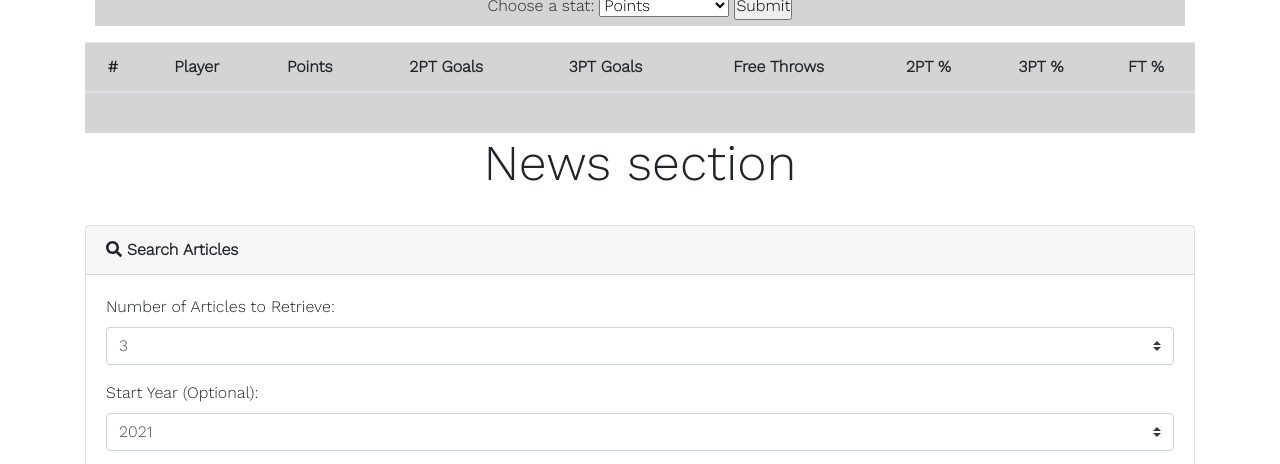
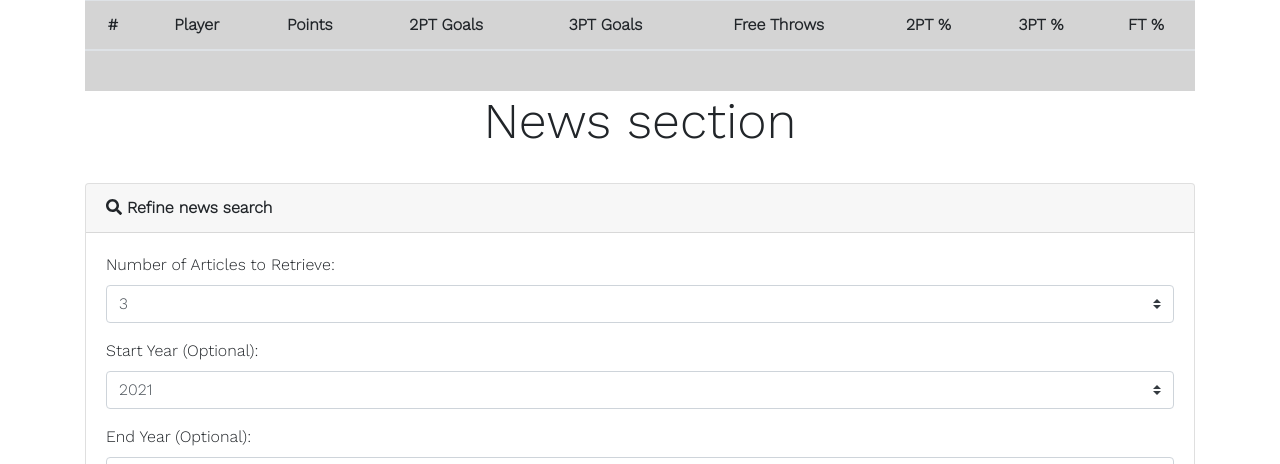
Before and after one commit to AGr2020Xman/Project_1-Basketball-News, a plain HTML site: page index.html in a window 1280 px wide. Shown: the part 636-1100 px from the top of the page. Drawn offline with nearby package versions, Linux system fonts and the light colour scheme.

Commit message:
basic layout for v1

```diff
--- a/index.html
+++ b/index.html
@@ -108,16 +108,7 @@
                                             <h2>Player Searched</h2>
                                             <!-- <img src="#" alt="#"> -->
                                             <div id="playerSaved"></div>
-                                            <form action="#">
-                                              <label for="stats-selection">Choose a stat:</label>
-                                              <select id="stats-dropdown" name="stats">
-                                                <option id="Points" value="Points">Points</option>
-                                                <option id="TeamStats" value="TeamStats">Team Stats</option>
-                                                <option id="3pts" value="3pts">Three Pointers</option>
-                                                <option id="freeThrows" value="freeThrows">Free Throws</option>
-                                              </select>
-                                              <input id="page-submit" type="submit">
-                                            </form>
+
                                           </div>
                                         </li>
                                       </ul>
@@ -203,7 +194,7 @@
                           <div class="card">
                             <div class="card-header">
                               <strong>
-                                <i class="fa fa-search"></i> Search Articles</strong>
+                                <i class="fa fa-search"></i> Refine news search</strong>
                             </div>
                             <div class="card-body">
 
```
